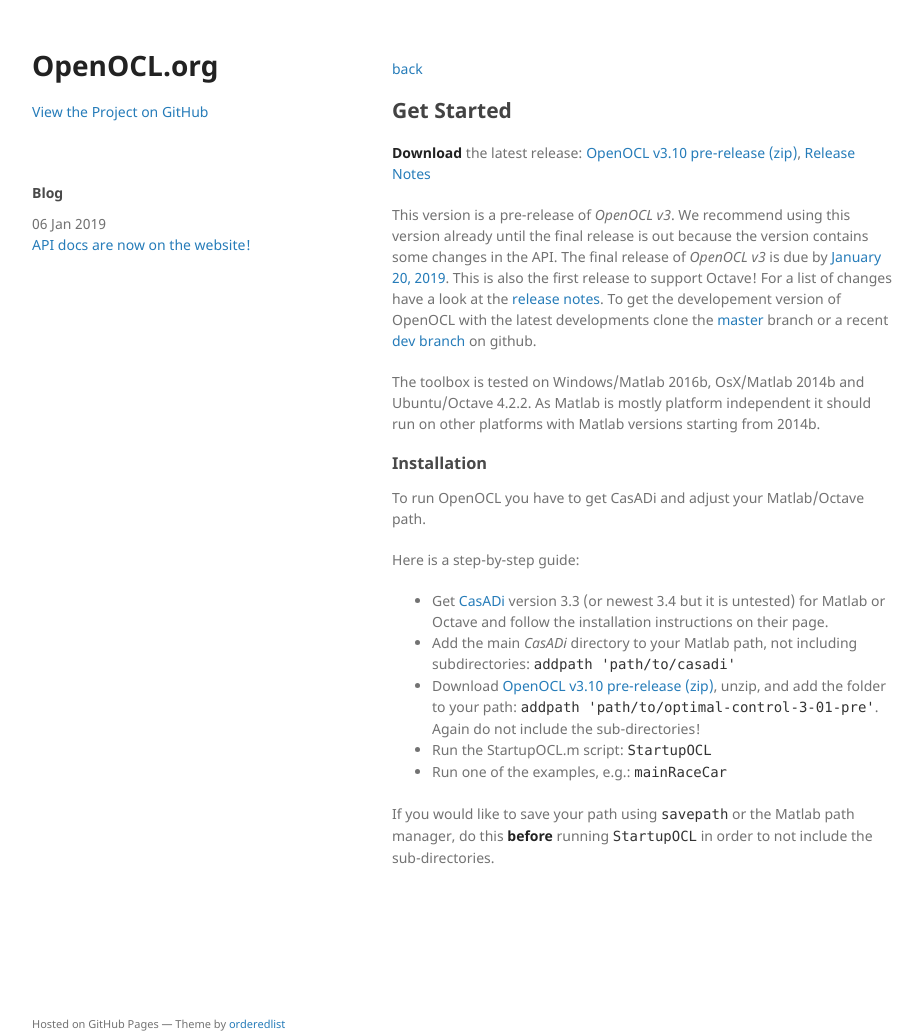
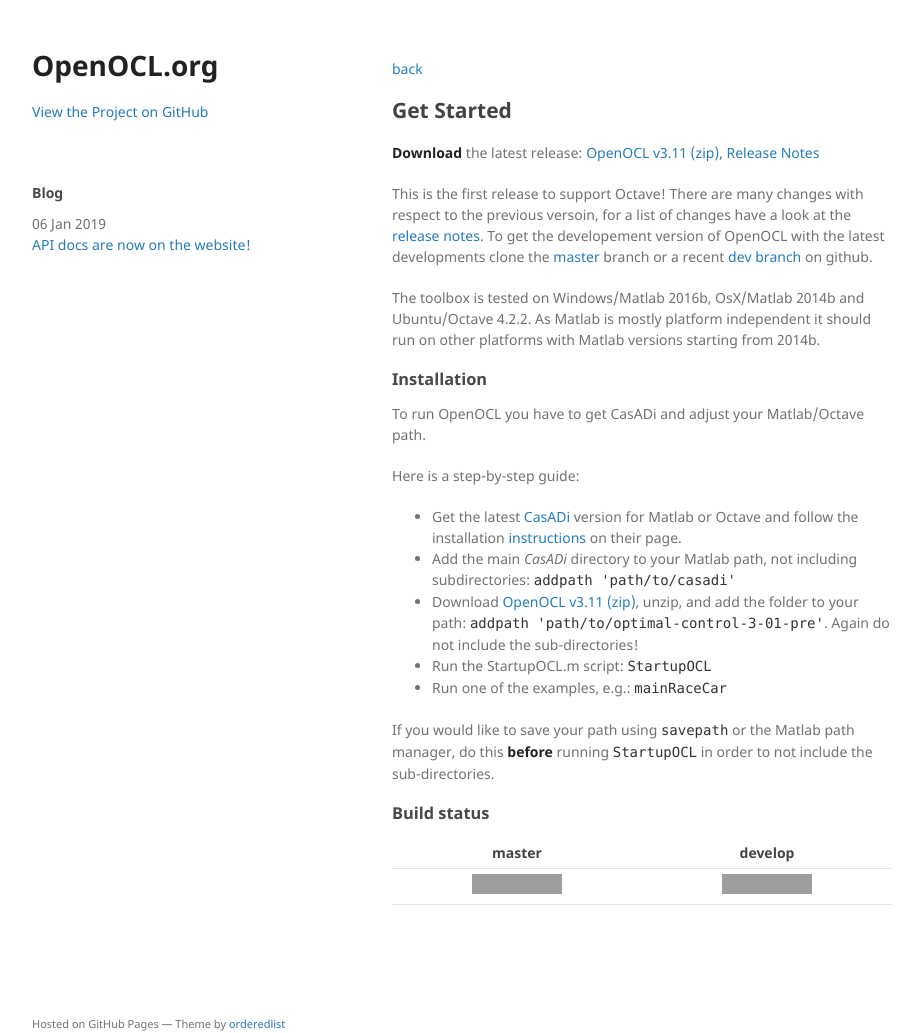
Before and after one commit to OpenOCL/openocl.github.io, a Jekyll site: the page built from get-started.md, in a window 1280 px wide and 1033 px high. Shown: the whole window, without its empty margins (178-1100 px from the left). Built offline with Jekyll 4.4.1, drawn with Linux system fonts in a browser that asks for light colours; our own code applies the rules of GitHub Pages for plain Markdown files; grey boxes are pictures that could not be loaded.

Commit message:
Update get-started.md

```diff
--- a/get-started.md
+++ b/get-started.md
@@ -3,9 +3,9 @@
 title: Get Started
 ---
 
-**Download** the latest release: [OpenOCL v3.10 pre-release (zip)](https://github.com/OpenOCL/OpenOCL/archive/v.3.10.zip), [Release Notes](https://github.com/OpenOCL/OpenOCL/releases/tag/v.3.10)
+**Download** the latest release: [OpenOCL v3.11 (zip)](https://github.com/OpenOCL/OpenOCL/archive/v.3.11.zip), [Release Notes](https://github.com/OpenOCL/OpenOCL/releases/tag/v.3.11)
 
-This version is a pre-release of *OpenOCL v3*. We recommend using this version already until the final release is out because the version contains some changes in the API. The final release of *OpenOCL v3* is due by [January 20, 2019](https://github.com/OpenOCL/OpenOCL/milestone/1). This is also the first release to support Octave! For a list of changes have a look at the [release notes](https://github.com/OpenOCL/OpenOCL/releases/tag/v.3.10). To get the developement version of OpenOCL with the latest developments clone the [master](https://github.com/OpenOCL/OpenOCL/tree/master) branch or a recent [dev branch](https://github.com/OpenOCL/OpenOCL/branches) on github.
+This is the first release to support Octave! There are many changes with respect to the previous versoin, for a list of changes have a look at the [release notes](https://github.com/OpenOCL/OpenOCL/releases/tag/v.3.11). To get the developement version of OpenOCL with the latest developments clone the [master](https://github.com/OpenOCL/OpenOCL/tree/master) branch or a recent [dev branch](https://github.com/OpenOCL/OpenOCL/branches) on github.
 
 The toolbox is tested on Windows/Matlab 2016b, OsX/Matlab 2014b and Ubuntu/Octave 4.2.2. As Matlab is mostly platform independent it should run on other platforms with Matlab versions starting from 2014b.
 
@@ -15,10 +15,16 @@
 
 Here is a step-by-step guide:
 
-* Get [CasADi](http://casadi.org) version 3.3 (or newest 3.4 but it is untested) for Matlab or Octave and follow the installation instructions on their page.
+* Get the latest [CasADi](http://casadi.org) version for Matlab or Octave and follow the installation [instructions](https://web.casadi.org/get/) on their page.
 * Add the main *CasADi* directory to your Matlab path, not including subdirectories: `addpath 'path/to/casadi'`
-* Download [OpenOCL v3.10 pre-release (zip)](https://github.com/OpenOCL/OpenOCL/archive/v.3.10.zip), unzip, and add the folder to your path: `addpath 'path/to/optimal-control-3-01-pre'`. Again do not include the sub-directories!
+* Download [OpenOCL v3.11 (zip)](https://github.com/OpenOCL/OpenOCL/archive/v.3.11.zip), unzip, and add the folder to your path: `addpath 'path/to/optimal-control-3-01-pre'`. Again do not include the sub-directories!
 * Run the StartupOCL.m script: `StartupOCL`
 * Run one of the examples, e.g.: `mainRaceCar`
 
 If you would like to save your path using `savepath` or the Matlab path manager, do this **before** running `StartupOCL` in order to not include the sub-directories.
+
+### Build status
+
+| master | develop |
+|:------:|:-------:|
+| [![Build Status](https://travis-ci.org/OpenOCL/OpenOCL.svg?branch=master)](https://travis-ci.org/OpenOCL/OpenOCL) | [![Build Status](https://travis-ci.org/OpenOCL/OpenOCL.svg?branch=develop)](https://travis-ci.org/OpenOCL/OpenOCL) |
```
